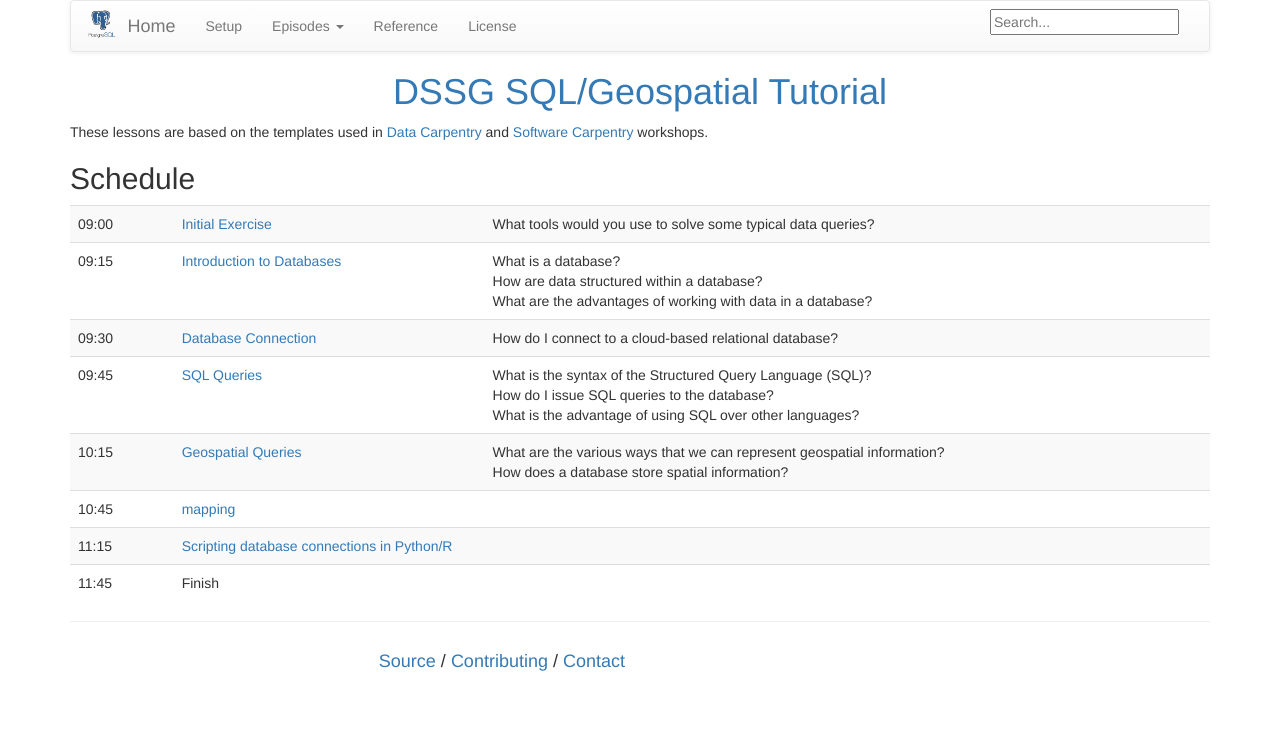
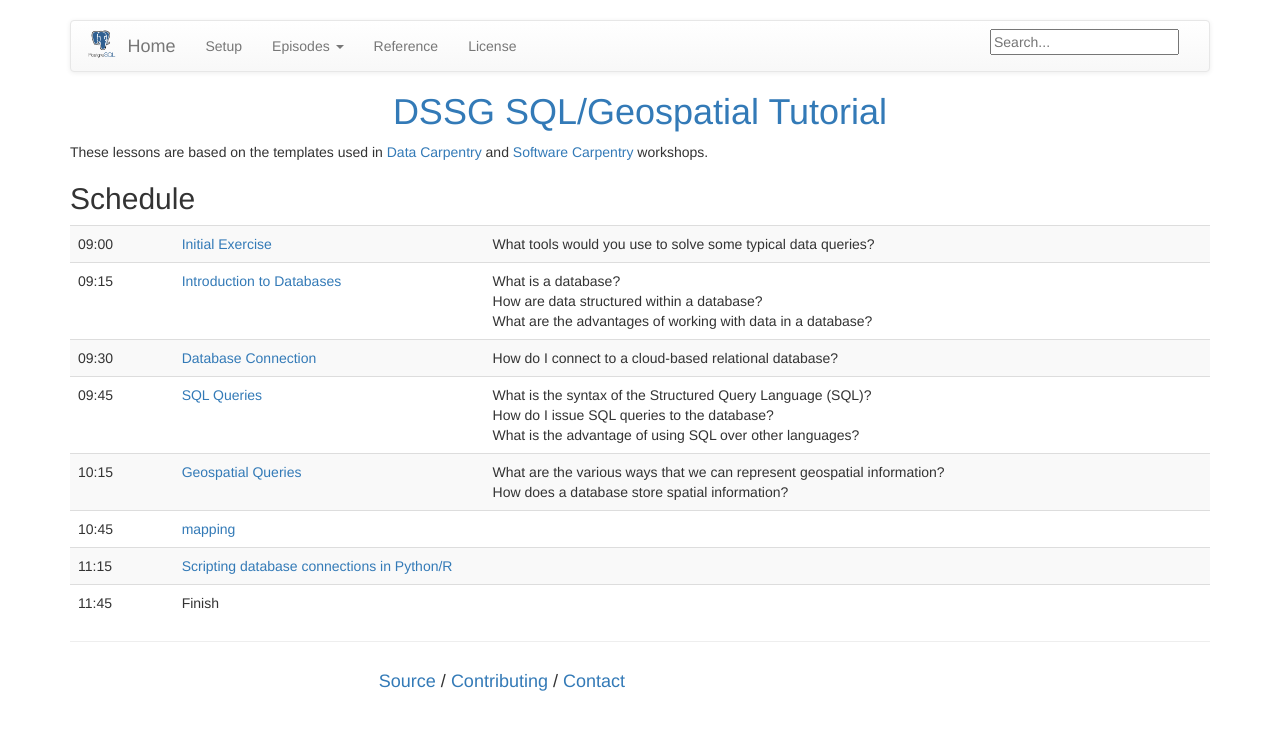
Before and after one commit to uwescience/SQL-geospatial-tutorial, a Jekyll site: the page built from index.md, in a window 1280 px wide. Shown: the top 730 px of the page. Built offline with Jekyll 4.4.1, drawn with Linux system fonts in a browser that asks for light colours.

Commit message:
Fix html and remove creds from dbDiagram

```diff
--- a/_layouts/base.html
+++ b/_layouts/base.html
@@ -1,5 +1,3 @@
----
----
 {% comment %}
   If previewing locally, site.root is set in _config_dev.yml.
   If site.root is not set, assume we're viewing on the web.
--- a/assets/css/lesson.scss
+++ b/assets/css/lesson.scss
@@ -135,3 +135,7 @@
   margin-left: 1em;
   opacity: 0.5;
 }
+
+.navbar-default {
+  margin-top: 20px;
+}
```
Also changed, not shown: assets/img/databaseIntro/databaseDiagram.png.
